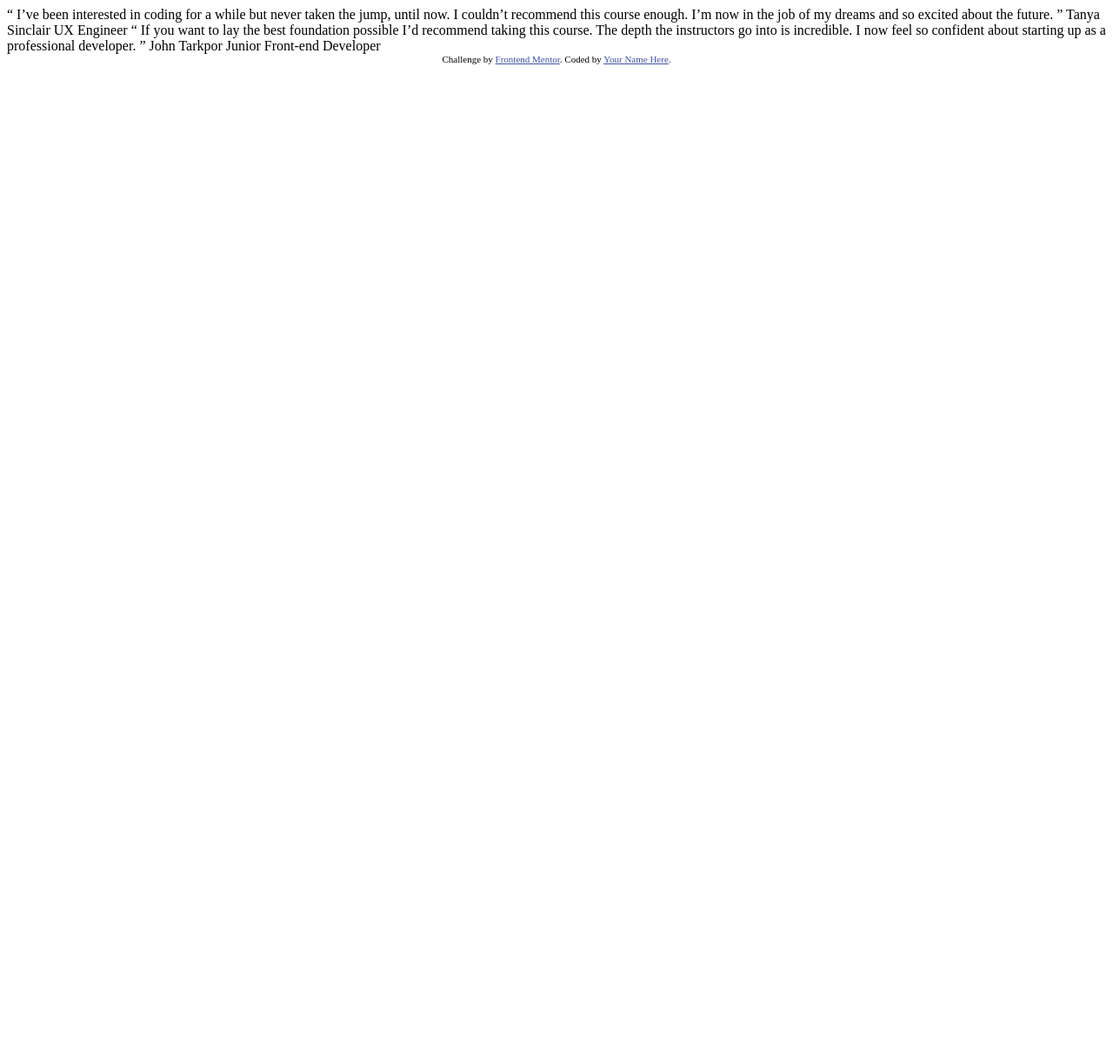
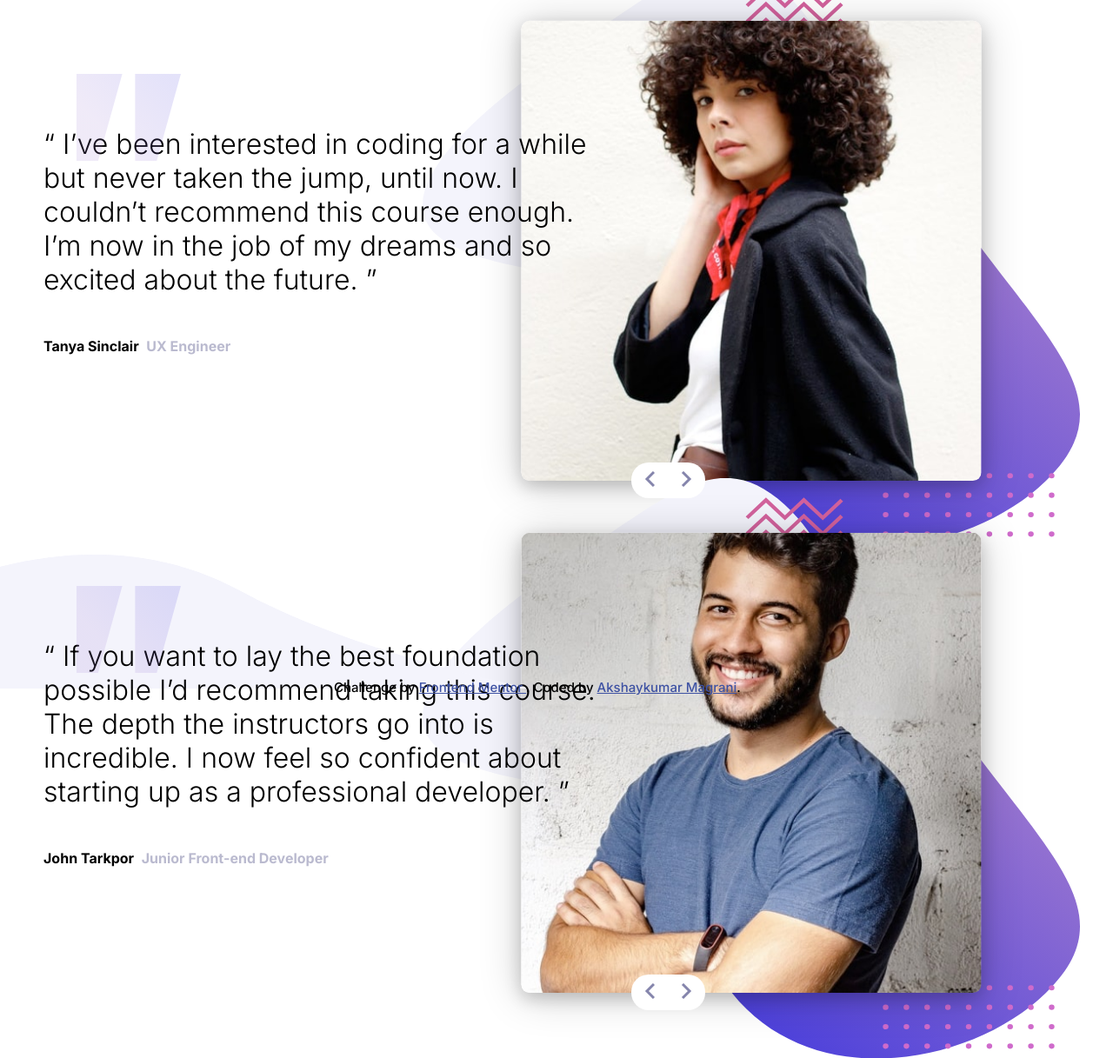
Before and after one commit to akshaymagrani/webDev-Coding-bootcamp-testimonials-slider, a plain HTML site: page index.html in a window 1280 px wide. Shown: the top 1217 px of the page at 87% size. Before the commit the page ends 800 px from the top, so only its background shows below. Drawn offline with Linux system fonts and the light colour scheme.

Commit message:
coded to match design

```diff
--- /dev/null
+++ b/index.css
@@ -0,0 +1,167 @@
+/*____Global____*/
+:root {
+  --DarkBlue: hsl(240, 38%, 20%);
+  --GrayishBlue: hsl(240, 18%, 77%);
+}
+body {
+  padding: 0;
+  margin: 0;
+  box-sizing: border-box;
+  font-size: 32px;
+  font-family: "Inter", sans-serif;
+}
+/*____Tile1____*/
+.bg-image {
+  background-image: url(images/pattern-bg.svg);
+  background-repeat: no-repeat;
+  width: 100%;
+  height: auto;
+  position: relative;
+  top: 20px;
+  transform: scale(0.9);
+  background-size: 100% 87%;
+  background-position-y: center;
+}
+.image {
+  width: 100%;
+  height: auto;
+  transform: scale(0.7);
+  box-shadow: 0 4px 50px 0px rgba(0, 0, 0, 0.2),
+    0 6px 20px 0 rgba(0, 0, 0, 0.19);
+  border-radius: 10px;
+}
+.content-div {
+  text-align: center;
+  padding: 1em;
+  position: relative;
+  top: -1em;
+}
+.quote {
+  transform: scale(0.8);
+  position: absolute;
+  top: 0;
+  right: 30%;
+}
+.description {
+  font-weight: 100;
+  font-size: 0.7em;
+}
+.name {
+  font-weight: 700;
+  font-size: 0.5em;
+}
+.post {
+  font-weight: bold;
+  color: var(--GrayishBlue);
+  font-size: 0.5em;
+}
+.footer-curve {
+  position: absolute;
+  width: 100%;
+  color: var(--GrayishBlue);
+  bottom: -5%;
+  left: -30%;
+  z-index: -1;
+  transform: scale(0.5);
+}
+@media screen and (min-width: 700px) {
+  #tile1 {
+    display: flex;
+    flex-direction: row-reverse;
+    align-items: center;
+    justify-content: center;
+    margin: auto;
+    height: -webkit-fill-available;
+  }
+  .content-div {
+    text-align: left;
+    max-width: 50%;
+  }
+  .description {
+    font-size: 1em;
+  }
+  .name {
+    display: inline;
+  }
+  .post {
+    display: inline;
+  }
+  .quote {
+    transform: scale(1);
+    position: absolute;
+    top: 1%;
+    left: 10%;
+  }
+  .bg-image {
+    transform: scale(1.4);
+    position: relative;
+    right: 4em;
+    z-index: -1;
+  }
+  .footer-curve {
+    transform: scale(1);
+    bottom: 0;
+    left: 0;
+  }
+}
+/*____Slider____*/
+.slider {
+  display: flex;
+  justify-content: center;
+  position: relative;
+  bottom: 2.6em;
+}
+.buttonPrev {
+  background-color: white;
+  padding: 10px 15px;
+  border-top-left-radius: 20px;
+  border-bottom-left-radius: 20px;
+  border: none;
+}
+.buttonPrev:hover {
+  background-color: var(--GrayishBlue);
+}
+.buttonNext {
+  background-color: white;
+  padding: 10px 15px;
+  border-top-right-radius: 20px;
+  border-bottom-right-radius: 20px;
+  border: none;
+}
+.buttonNext:hover {
+  background-color: var(--GrayishBlue);
+}
+@media screen and (min-width: 700px) {
+  .slider {
+    bottom: 0.5em;
+    right: 7em;
+  }
+  .attribution {
+    left: 30%;
+  }
+}
+
+/*____Tile2____*/
+#tile2 {
+  display: none;
+}
+@media screen and (min-width: 700px) {
+  #tile2 {
+    display: flex;
+    flex-direction: row-reverse;
+    align-items: center;
+    justify-content: center;
+    margin: auto;
+    height: -webkit-fill-available;
+  }
+}
+/*____Footer____*/
+.attribution {
+  font-size: 15px;
+  text-align: center;
+  position: absolute;
+  bottom: 0;
+}
+.attribution a {
+  color: hsl(228, 45%, 44%);
+}
--- a/index.html
+++ b/index.html
@@ -1,38 +1,217 @@
 <!DOCTYPE html>
 <html lang="en">
-<head>
-  <meta charset="UTF-8">
-  <meta name="viewport" content="width=device-width, initial-scale=1.0"> <!-- displays site properly based on user's device -->
+  <head>
+    <meta charset="UTF-8" />
+    <meta name="viewport" content="width=device-width, initial-scale=1.0" />
+    <!-- displays site properly based on user's device -->
 
-  <link rel="icon" type="image/png" sizes="32x32" href="./images/favicon-32x32.png">
+    <link
+      rel="icon"
+      type="image/png"
+      sizes="32x32"
+      href="./images/favicon-32x32.png"
+    />
 
-  <title>Frontend Mentor | Coding Bootcamp Testimonials Slider</title>
+    <title>Frontend Mentor | Coding Bootcamp Testimonials Slider</title>
 
-  <!-- Feel free to remove these styles or customise in your own stylesheet 👍 -->
-  <style>
-    .attribution { font-size: 11px; text-align: center; }
-    .attribution a { color: hsl(228, 45%, 44%); }
-  </style>
-</head>
-<body>
+    <!-- External font link-->
+    <link
+      href="https://fonts.googleapis.com/css2?family=Inter:wght@300;500;700&display=swap"
+      rel="stylesheet"
+    />
 
-  “ I’ve been interested in coding for a while but never taken the jump, until now.
-  I couldn’t recommend this course enough. I’m now in the job of my dreams and so
-  excited about the future. ”
+    <!-- External CSS Stylesheet Link 👍 -->
+    <link href="index.css" rel="stylesheet" type="text/css" />
 
-  Tanya Sinclair
-  UX Engineer
+    <!-- External Javascript link 👍 -->
+    <script src="index.js"></script>
+  </head>
+  <body>
+    <main>
+      <!-- Tile1 Tanya Sinclair-->
+      <div id="tile1" class="tile1 myslides fade">
+        <div>
+          <div class="bg-image">
+            <img
+              src="images/image-tanya.jpg"
+              alt="image og Tanya Sinclair"
+              class="image"
+            />
+          </div>
+          <div class="slider">
+            <button
+              name="button"
+              id="buttonPrev"
+              class="button buttonPrev"
+              onclick="tileChangeP()"
+            >
+              <svg xmlns="http://www.w3.org/2000/svg" width="12" height="18">
+                <path
+                  fill="none"
+                  stroke="#8585AC"
+                  stroke-width="3"
+                  d="M11 1L3 9l8 8"
+                />
+              </svg>
+            </button>
+            <button
+              name="button"
+              id="buttonNext"
+              class="button buttonNext"
+              onclick="tileChangeN()"
+            >
+              <svg xmlns="http://www.w3.org/2000/svg" width="13" height="18">
+                <path
+                  fill="none"
+                  stroke="#8585AC"
+                  stroke-width="3"
+                  d="M2 1l8 8-8 8"
+                />
+              </svg>
+            </button>
+          </div>
+        </div>
+        <div class="content-div">
+          <svg
+            xmlns="http://www.w3.org/2000/svg"
+            width="120"
+            height="100"
+            class="quote"
+          >
+            <defs>
+              <linearGradient
+                id="a"
+                x1="31.368%"
+                x2="100%"
+                y1="72.917%"
+                y2="19.557%"
+              >
+                <stop offset="0%" stop-color="#9975D0" />
+                <stop offset="100%" stop-color="#4A3FDB" />
+              </linearGradient>
+            </defs>
+            <path
+              fill="url(#a)"
+              fill-rule="evenodd"
+              d="M52.615 0L24.858 100H0V0h52.615zM120 0L92.243 100H67.385V0H120z"
+              opacity=".15"
+            />
+          </svg>
+          <p class="description">
+            “ I’ve been interested in coding for a while but never taken the
+            jump, until now. I couldn’t recommend this course enough. I’m now in
+            the job of my dreams and so excited about the future. ”
+          </p>
+          <p class="name">Tanya Sinclair</p>
+          <p class="post">UX Engineer</p>
+        </div>
+      </div>
+      <div class="footer-curve">
+        <svg xmlns="http://www.w3.org/2000/svg" width="610" height="154">
+          <path
+            fill="#F4F4FC"
+            fill-rule="evenodd"
+            d="M610 154C469.493 123.42 358.432 86.087 276.818 42S102.93-11.42 0 14v140h610z"
+          />
+        </svg>
+      </div>
 
-  “ If you want to lay the best foundation possible I’d recommend taking this course.
-  The depth the instructors go into is incredible. I now feel so confident about
-  starting up as a professional developer. ”
+      <!-- Tile2 John Tarkpor-->
+      <div id="tile2" class="tile2 myslides fade">
+        <div>
+          <div class="bg-image">
+            <img
+              src="images/image-john.jpg"
+              alt="image of John"
+              class="image"
+            />
+          </div>
+          <div class="slider">
+            <button
+              name="button"
+              id="buttonPrev"
+              class="button buttonPrev"
+              onclick="tileChangeP()"
+            >
+              <svg xmlns="http://www.w3.org/2000/svg" width="12" height="18">
+                <path
+                  fill="none"
+                  stroke="#8585AC"
+                  stroke-width="3"
+                  d="M11 1L3 9l8 8"
+                />
+              </svg>
+            </button>
+            <button
+              name="button"
+              id="buttonNext"
+              class="button buttonNext"
+              onclick="tileChangeN()"
+            >
+              <svg xmlns="http://www.w3.org/2000/svg" width="13" height="18">
+                <path
+                  fill="none"
+                  stroke="#8585AC"
+                  stroke-width="3"
+                  d="M2 1l8 8-8 8"
+                />
+              </svg>
+            </button>
+          </div>
+        </div>
+        <div class="content-div">
+          <svg
+            xmlns="http://www.w3.org/2000/svg"
+            width="120"
+            height="100"
+            class="quote"
+          >
+            <defs>
+              <linearGradient
+                id="a"
+                x1="31.368%"
+                x2="100%"
+                y1="72.917%"
+                y2="19.557%"
+              >
+                <stop offset="0%" stop-color="#9975D0" />
+                <stop offset="100%" stop-color="#4A3FDB" />
+              </linearGradient>
+            </defs>
+            <path
+              fill="url(#a)"
+              fill-rule="evenodd"
+              d="M52.615 0L24.858 100H0V0h52.615zM120 0L92.243 100H67.385V0H120z"
+              opacity=".15"
+            />
+          </svg>
+          <p class="description">
+            “ If you want to lay the best foundation possible I’d recommend
+            taking this course. The depth the instructors go into is incredible.
+            I now feel so confident about starting up as a professional
+            developer. ”
+          </p>
+          <p class="name">John Tarkpor</p>
+          <p class="post">Junior Front-end Developer</p>
+        </div>
+      </div>
+      <div class="footer-curve">
+        <svg xmlns="http://www.w3.org/2000/svg" width="610" height="154">
+          <path
+            fill="#F4F4FC"
+            fill-rule="evenodd"
+            d="M610 154C469.493 123.42 358.432 86.087 276.818 42S102.93-11.42 0 14v140h610z"
+          />
+        </svg>
+      </div>
 
-  John Tarkpor
-  Junior Front-end Developer
-
-  <div class="attribution">
-    Challenge by <a href="https://www.frontendmentor.io?ref=challenge" target="_blank">Frontend Mentor</a>.
-    Coded by <a href="#">Your Name Here</a>.
-  </div>
-</body>
+      <!-- Footer-->
+      <div class="attribution">
+        Challenge by
+        <a href="https://www.frontendmentor.io?ref=challenge" target="_blank">
+          Frontend Mentor </a
+        >. Coded by <a href="#">Akshaykumar Magrani</a>.
+      </div>
+    </main>
+  </body>
 </html>
--- /dev/null
+++ b/index.js
@@ -0,0 +1,59 @@
+function tileChangeP() {
+  var tile1 = document.getElementById("tile1");
+  var tile2 = document.getElementById("tile2");
+  var x = window.matchMedia("(min-width: 700px)");
+  var y = window.matchMedia("(max-width: 700px)");
+  if (x.matches) {
+    // If media query matches
+    tile1.style.display = "flex";
+    tile2.style.display = "none";
+  }
+  if (y.matches) {
+    // If media query matches
+    tile1.style.display = "block";
+    tile2.style.display = "none";
+  }
+}
+function tileChangeN() {
+  var tile1 = document.getElementById("tile1");
+  var tile2 = document.getElementById("tile2");
+  var x = window.matchMedia("(min-width: 700px)");
+  var y = window.matchMedia("(max-width: 700px)");
+  if (x.matches) {
+    // If media query matches
+    tile1.style.display = "none";
+    tile2.style.display = "flex";
+  }
+  if (y.matches) {
+    // If media query matches
+    tile1.style.display = "none";
+    tile2.style.display = "block";
+  }
+}
+
+/*var slideIndex = 1;
+showSlides(slideIndex);
+
+function plusSlides(n) {
+  showSlides(slideIndex += n);
+}
+
+function currentSlide(n) {
+  showSlides(slideIndex = n);
+}
+
+function showSlides(n) {
+  var i;
+  var slides = document.getElementsByClassName("mySlides");
+  var dots = document.getElementsByClassName("dot");
+  if (n > slides.length) {slideIndex = 1}
+  if (n < 1) {slideIndex = slides.length}
+  for (i = 0; i < slides.length; i++) {
+      slides[i].style.display = "none";
+  }
+  for (i = 0; i < dots.length; i++) {
+      dots[i].className = dots[i].className.replace(" active", "");
+  }
+  slides[slideIndex-1].style.display = "block";
+  dots[slideIndex-1].className += " active";
+}*/
```
